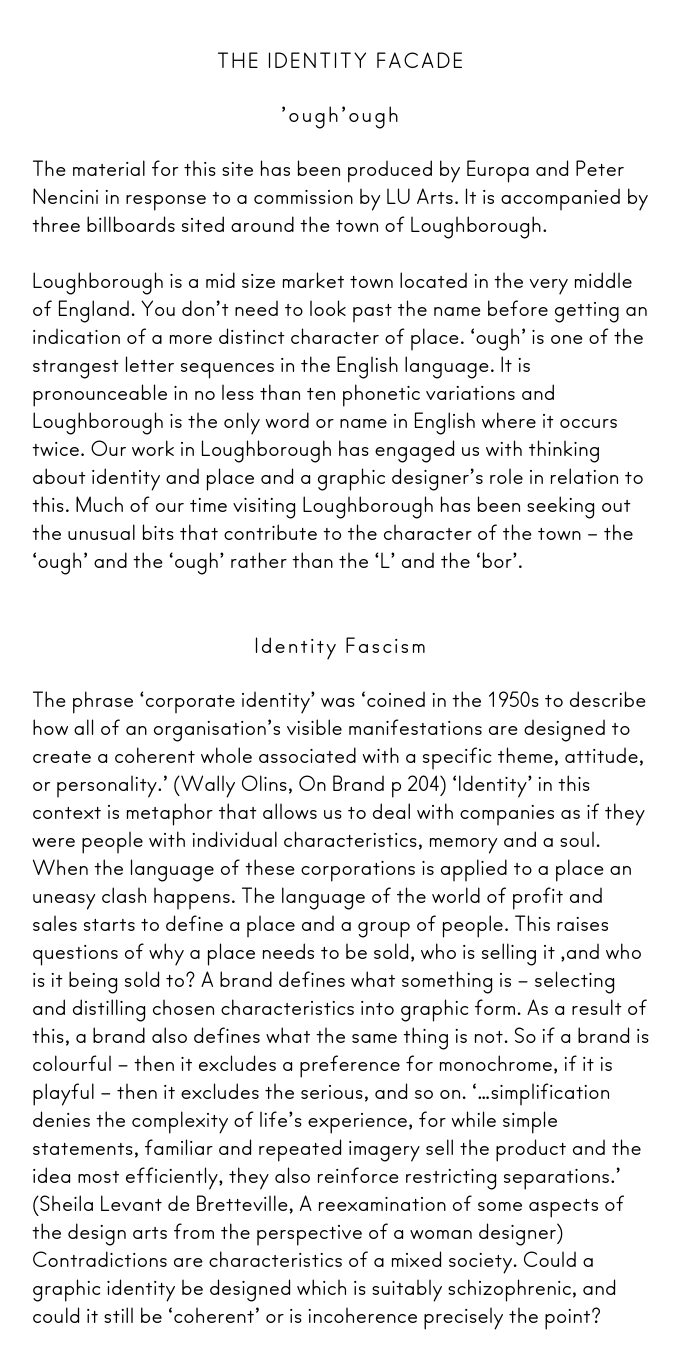
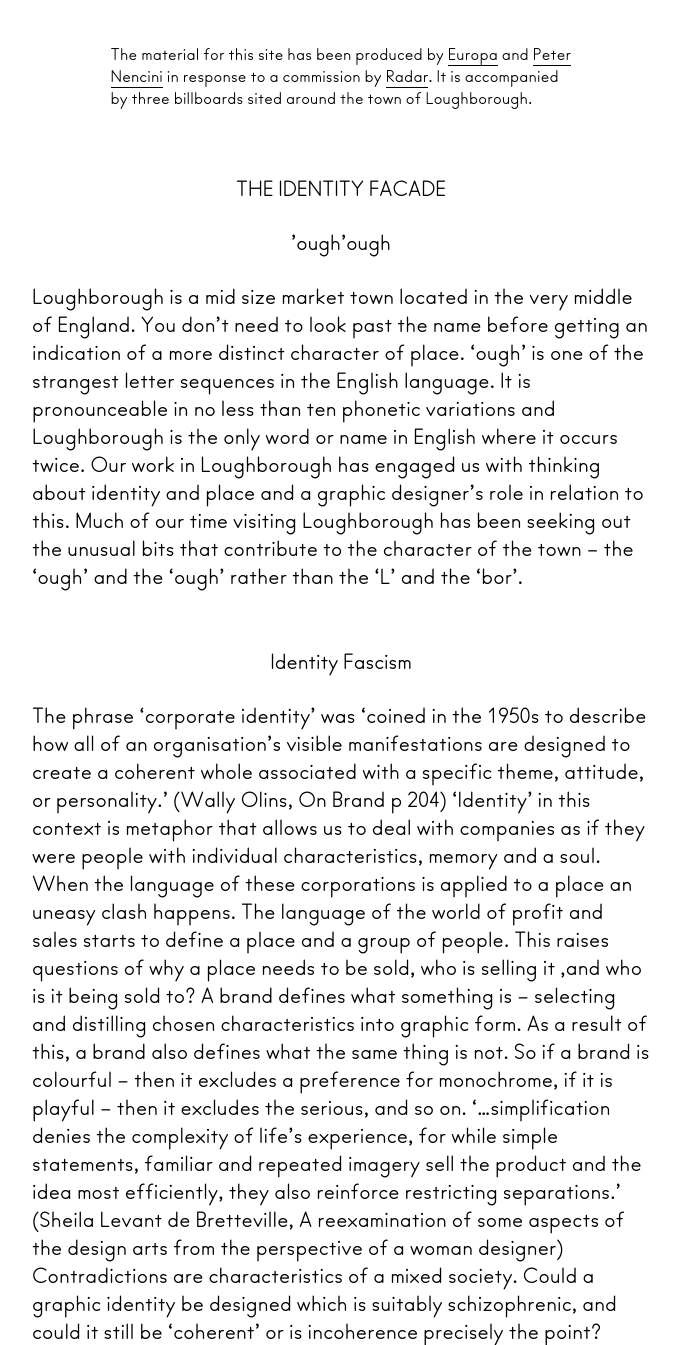
Before and after one commit to kieranstartup/LOOGABAROOGA, a PHP site: page / in a window 1280 px wide. Shown: the top 1345 px of the page, without its empty margins (299-979 px from the left). Run offline with PHP 8.4, Linux system fonts and the light colour scheme.

Commit message:
updates from latest feedback

```diff
--- a/index.html
+++ b/index.html
@@ -50,6 +50,9 @@
         <img id="static-image-7" src="images/0544-e.jpg">
         <img id="static-image-8" src="images/0572-e.jpg">
         <div id="text-container">
+            <div id="top-text-box" class="small-text">
+                The material for this site has been produced by <a class="underline-alt" href="http://www.europaeuropa.co.uk/" target="_blank">Europa</a> and <a class="underline-alt" href="http://www.peternencini.co.uk/" target="_blank">Peter Nencini</a> in response to a commission by <a class="underline-alt" href="http://www.arts.lboro.ac.uk/radar/" target="_blank">Radar</a>. It is accompanied by three billboards sited around the town of Loughborough.
+            </div>
             <!-- ////////////////////////////////////////////////////// -->
             <!-- //////////////////// Chapter One ///////////////////// -->
             <!-- ////////////////////////////////////////////////////// -->
@@ -60,9 +63,7 @@
                 ’ough’ough
             </div>
             <div id="chapter-1">
-                The material for this site has been produced by Europa and Peter Nencini in response to a commission by LU Arts. It is accompanied by three billboards sited around the town of Loughborough.
-                <br>
-                <br>Loughborough is a mid size market town located in the very middle of England. You don’t need to look past the name before getting an indication of a more distinct character of place. ‘ough’ is one of the strangest letter sequences in the English language. It is pronounceable in no less than ten phonetic variations and Loughborough is the only word or name in English where it occurs twice. Our work in Loughborough has engaged us with thinking about identity and place and a graphic designer’s role in relation to this. Much of our time visiting Loughborough has been seeking out the unusual bits that contribute to the character of the town – the ‘ough’ and the ‘ough’ rather than the ‘L’ and the ‘bor’.
+                Loughborough is a mid size market town located in the very middle of England. You don’t need to look past the name before getting an indication of a more distinct character of place. ‘ough’ is one of the strangest letter sequences in the English language. It is pronounceable in no less than ten phonetic variations and Loughborough is the only word or name in English where it occurs twice. Our work in Loughborough has engaged us with thinking about identity and place and a graphic designer’s role in relation to this. Much of our time visiting Loughborough has been seeking out the unusual bits that contribute to the character of the town – the ‘ough’ and the ‘ough’ rather than the ‘L’ and the ‘bor’.
             </div>
             <!-- ////////////////////////////////////////////////////// -->
             <!-- //////////////////// Chapter Two ///////////////////// -->
@@ -153,7 +154,6 @@
         <img class="reference-image" src="">
     </div>
     <script type="text/javascript">
-
     //     if (jQuery(window).width() > 414) {
 
 
--- a/style.css
+++ b/style.css
@@ -186,15 +186,25 @@ a:visited {
     z-index: 999;
 }
 
+#top-text-box {
+    padding-top: 44px;
+    width: 461px;
+    margin: 0 auto;
+}
+
 .large-text {
     text-align: center;
     font-size: 22px;
+    letter-spacing: 0;
+}
+
+.large-text:first-child {
     letter-spacing: 2px;
 }
 
 .small-text {
-    font-size: 18px;
-    letter-spacing: 0px;
+    font-size: 17px;
+    line-height: 22px;
 }
 
 .underline {
@@ -214,6 +224,13 @@ a:visited {
     margin-top: 8px;
 }
 
+.underline-alt {
+    display: inline;
+    position: relative;
+    cursor: pointer;
+        border-bottom: 1px solid #000;
+}
+
 .footnote-text {
     font-size: 15px;
     letter-spacing: 0.5px;
@@ -228,7 +245,7 @@ a:visited {
 }
 
 #chapter-1-heading {
-    padding-top: 47px;
+    padding-top: 65px;
 }
 
 #chapter-1-sub-heading {
@@ -279,7 +296,8 @@ img.portrait {
 
 .extended {
     /*    max-width: 1064px !important;
-*/    /*    display: -ms-flexbox;
+*/
+    /*    display: -ms-flexbox;
     display: -webkit-flex;
     display: flex;
     -webkit-flex-direction: row;
@@ -493,14 +511,15 @@ img.portrait {
         letter-spacing: 0.3px;
     }
     .empty {
-    height: 100vh;
-    width: 100vw;
+        height: 100%;
+        width: 100%;
         background-color: white;
         display: none;
         z-index: 999999;
         position: fixed;
     }
-    #text-container {
+    #text-container,
+    #top-text-box {
         width: 292px;
     }
     .large-text {
@@ -527,12 +546,13 @@ img.portrait {
     #static-image-7,
     #static-image-8 {
         z-index: -100;
-        width: 303px;
+        width: 75% !important;
+        /*303px*/
         height: auto;
         margin-left: 0;
         margin-top: 0;
         right: 0;
         left: 50%;
-        transform: translate(-50%,-50%);
+        transform: translate(-50%, -50%);
     }
 }
```
Lines whose indentation alone changed are shown as unchanged.
